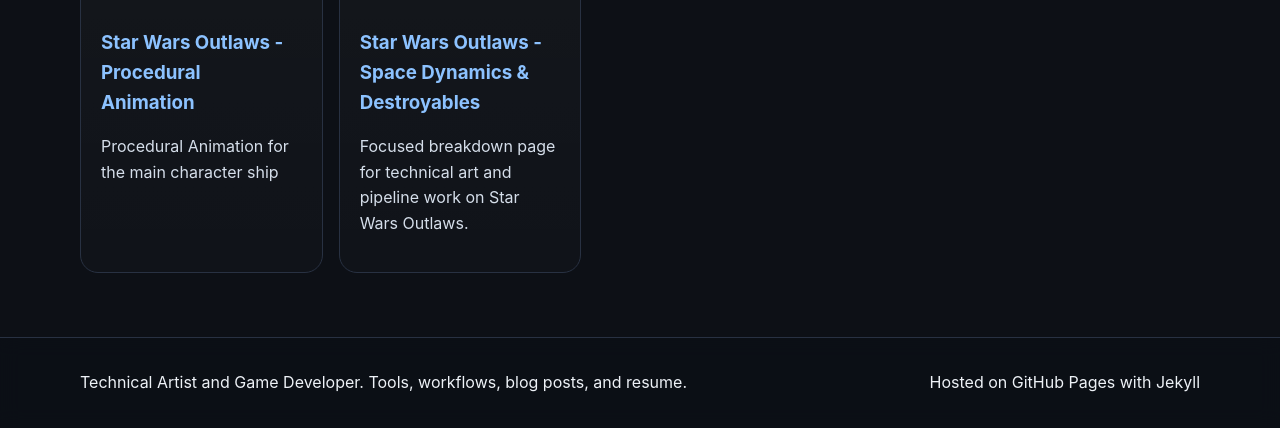
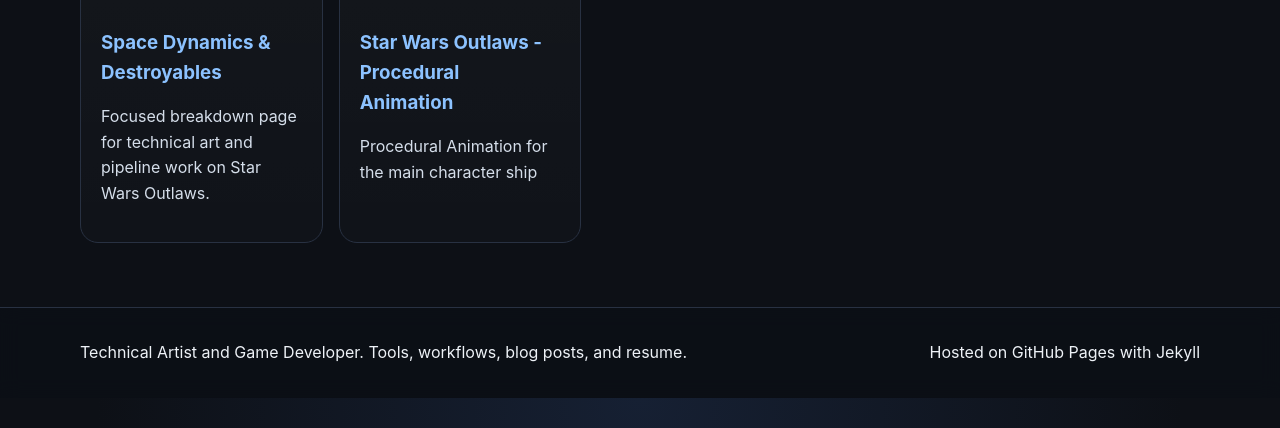
Before and after one commit to ianistor/ian_mywebsite, a Jekyll site: the page built from _projects/star-wars-outlaws.md, in a window 1280 px wide and 1307 px high, cut to the strip 879-1307 px from the top of the window. Built offline with Jekyll 4.4.1, drawn with Linux system fonts in a browser that asks for light colours.

Commit message:
Update spacedestroyables.md

```diff
--- a/projects/star-wars-outlaws/spacedestroyables.md
+++ b/projects/star-wars-outlaws/spacedestroyables.md
@@ -1,6 +1,6 @@
 ---
 layout: default
-title: "Star Wars Outlaws - Space Dynamics & Destroyables"
+title: "Space Dynamics & Destroyables"
 permalink: /projects/star-wars-outlaws/technical-art-and-pipelines/
 parent_project: "Star Wars Outlaws"
 parent_slug: "star-wars-outlaws"
```
